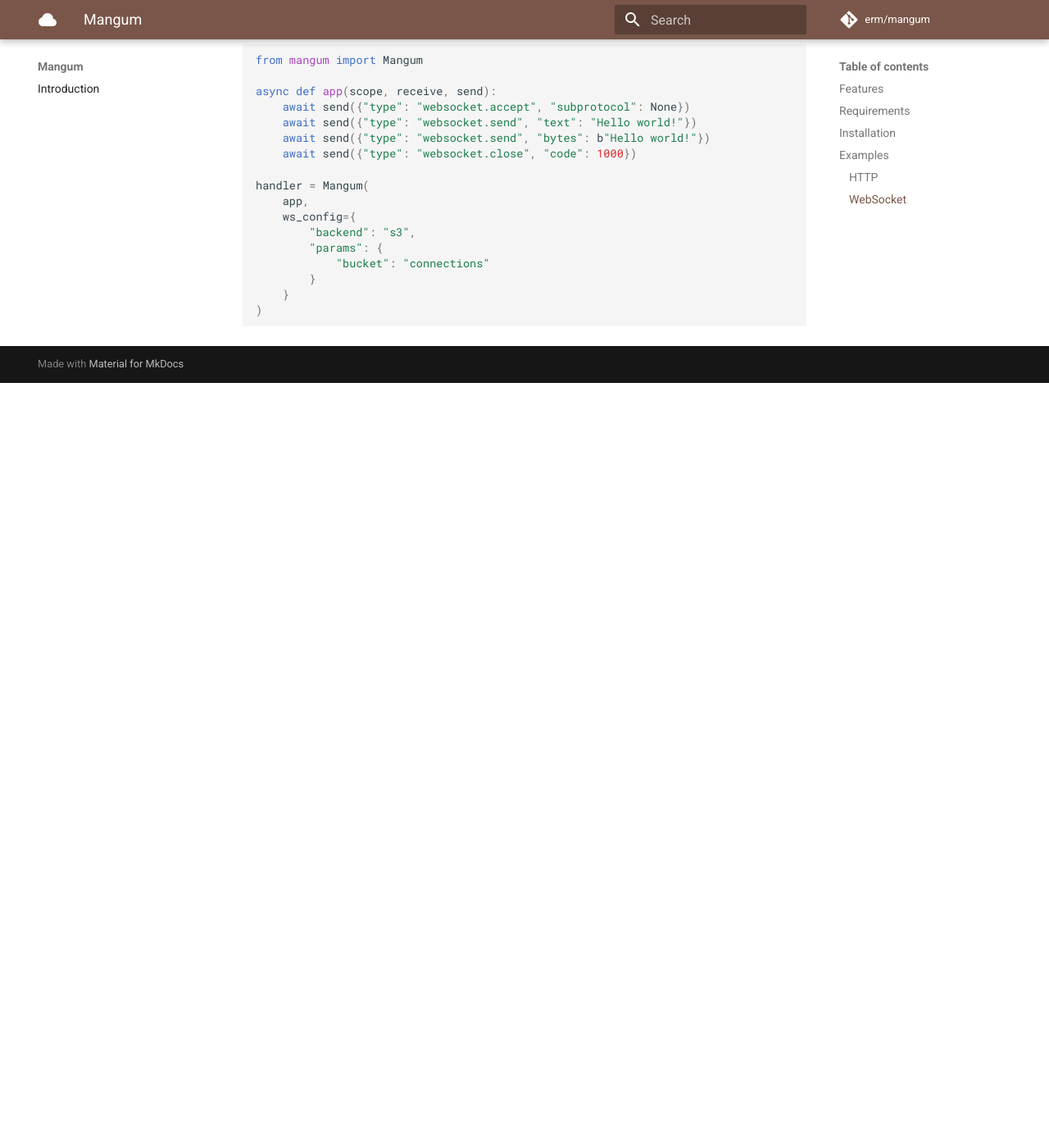
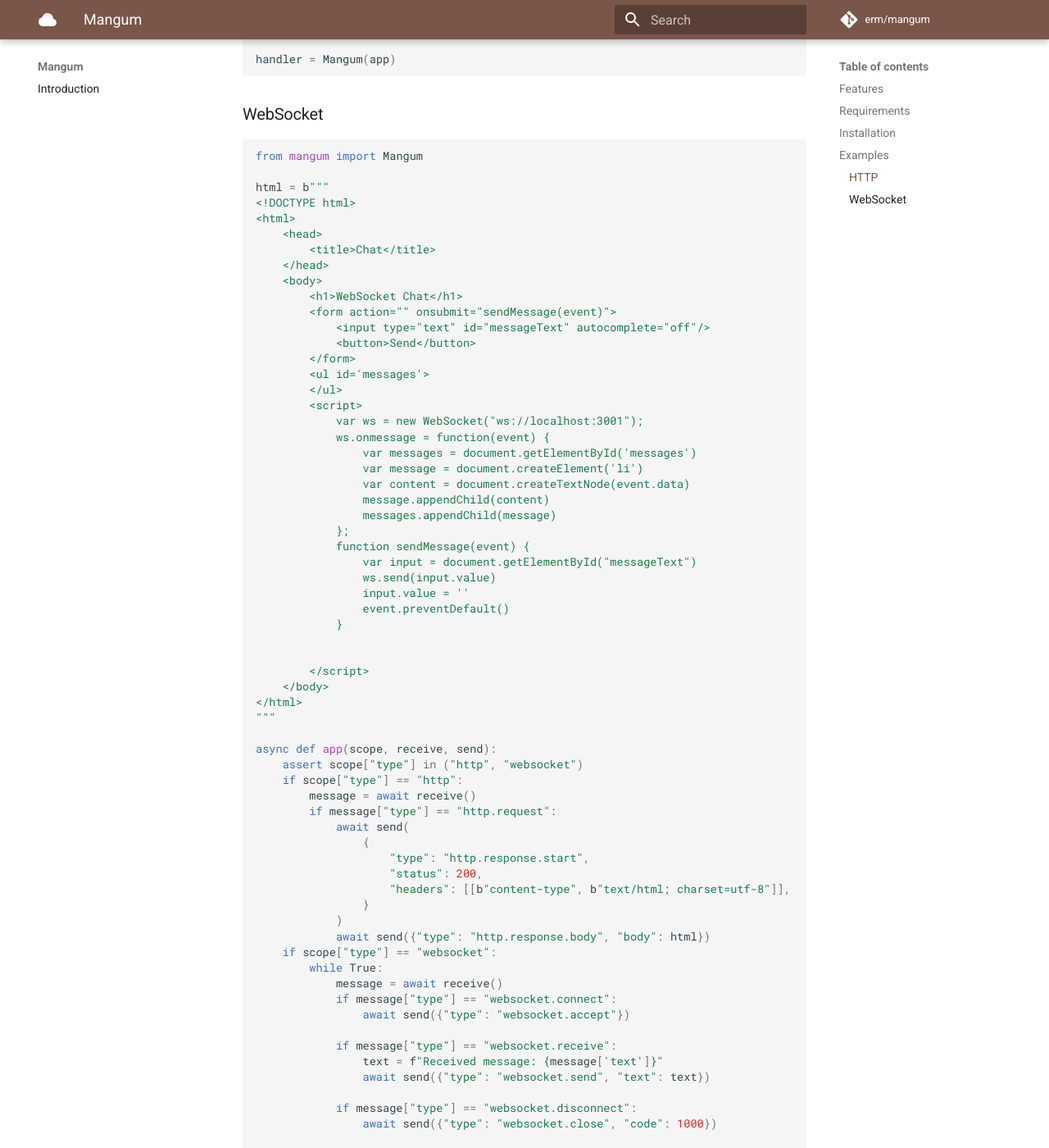
Before and after one commit to Kludex/mangum, an MkDocs documentation site: the page built from docs/introduction.md, in a window 1280 px wide and 1400 px high, scrolled down 1372 px. Shown: the whole window at 82% size. Built offline with MkDocs 1.6.1 and Material for MkDocs 9.7.7, drawn with Linux system fonts in a browser that asks for light colours; comment, search, counter and statistics services are not loaded; before the commit the page ends 1839 px from its top, so only the background shows below that; some of the changed text lies outside the part shown.

````diff
--- a/docs/introduction.md
+++ b/docs/introduction.md
@@ -32,6 +32,13 @@ Python 3.6+
 pip install mangum
 ```
 
+You can install the required dependencies for the WebSocket backends with one the following:
+
+```shell
+pip install mangum[aws]
+pip install mangum[postgresql]
+```
+
 ## Examples
 
 The examples below are "raw" ASGI applications with minimal configurations. Please read the [HTTP](https://erm.github.io/mangum/http/) and [WebSocket](https://erm.github.io/mangum/websockets/) docs for more details about configuration.
@@ -60,11 +67,67 @@ handler = Mangum(app)
 ```python
 from mangum import Mangum
 
+html = b"""
+<!DOCTYPE html>
+<html>
+    <head>
+        <title>Chat</title>
+    </head>
+    <body>
+        <h1>WebSocket Chat</h1>
+        <form action="" onsubmit="sendMessage(event)">
+            <input type="text" id="messageText" autocomplete="off"/>
+            <button>Send</button>
+        </form>
+        <ul id='messages'>
+        </ul>
+        <script>
+            var ws = new WebSocket("ws://localhost:3001");
+            ws.onmessage = function(event) {
+                var messages = document.getElementById('messages')
+                var message = document.createElement('li')
+                var content = document.createTextNode(event.data)
+                message.appendChild(content)
+                messages.appendChild(message)
+            };
+            function sendMessage(event) {
+                var input = document.getElementById("messageText")
+                ws.send(input.value)
+                input.value = ''
+                event.preventDefault()
+            }
+
+
+        </script>
+    </body>
+</html>
+"""
+
 async def app(scope, receive, send):
-    await send({"type": "websocket.accept", "subprotocol": None})
-    await send({"type": "websocket.send", "text": "Hello world!"})
-    await send({"type": "websocket.send", "bytes": b"Hello world!"})
-    await send({"type": "websocket.close", "code": 1000})
+    assert scope["type"] in ("http", "websocket")
+    if scope["type"] == "http":
+        message = await receive()
+        if message["type"] == "http.request":
+            await send(
+                {
+                    "type": "http.response.start",
+                    "status": 200,
+                    "headers": [[b"content-type", b"text/html; charset=utf-8"]],
+                }
+            )
+            await send({"type": "http.response.body", "body": html})
+    if scope["type"] == "websocket":
+        while True:
+            message = await receive()
+            if message["type"] == "websocket.connect":
+                await send({"type": "websocket.accept"})
+
+            if message["type"] == "websocket.receive":
+                text = f"Received message: {message['text']}"
+                await send({"type": "websocket.send", "text": text})
+
+            if message["type"] == "websocket.disconnect":
+                await send({"type": "websocket.close", "code": 1000})
 
 handler = Mangum(
     app,
--- a/setup.py
+++ b/setup.py
@@ -15,7 +15,7 @@ setup(
     long_description=get_long_description(),
     python_requires=">=3.6",
     install_requires=["typing_extensions", "dataclasses; python_version < '3.7'"],
-    extras_require={"full": ["boto3"]},
+    extras_require={"aws": ["boto3"], "postgresql": ["psycopg2", "boto3"]},
     package_data={"mangum": ["py.typed"]},
     long_description_content_type="text/markdown",
     author="Jordan Eremieff",
````
Also changed, not shown: README.md (+30 -54 lines).
